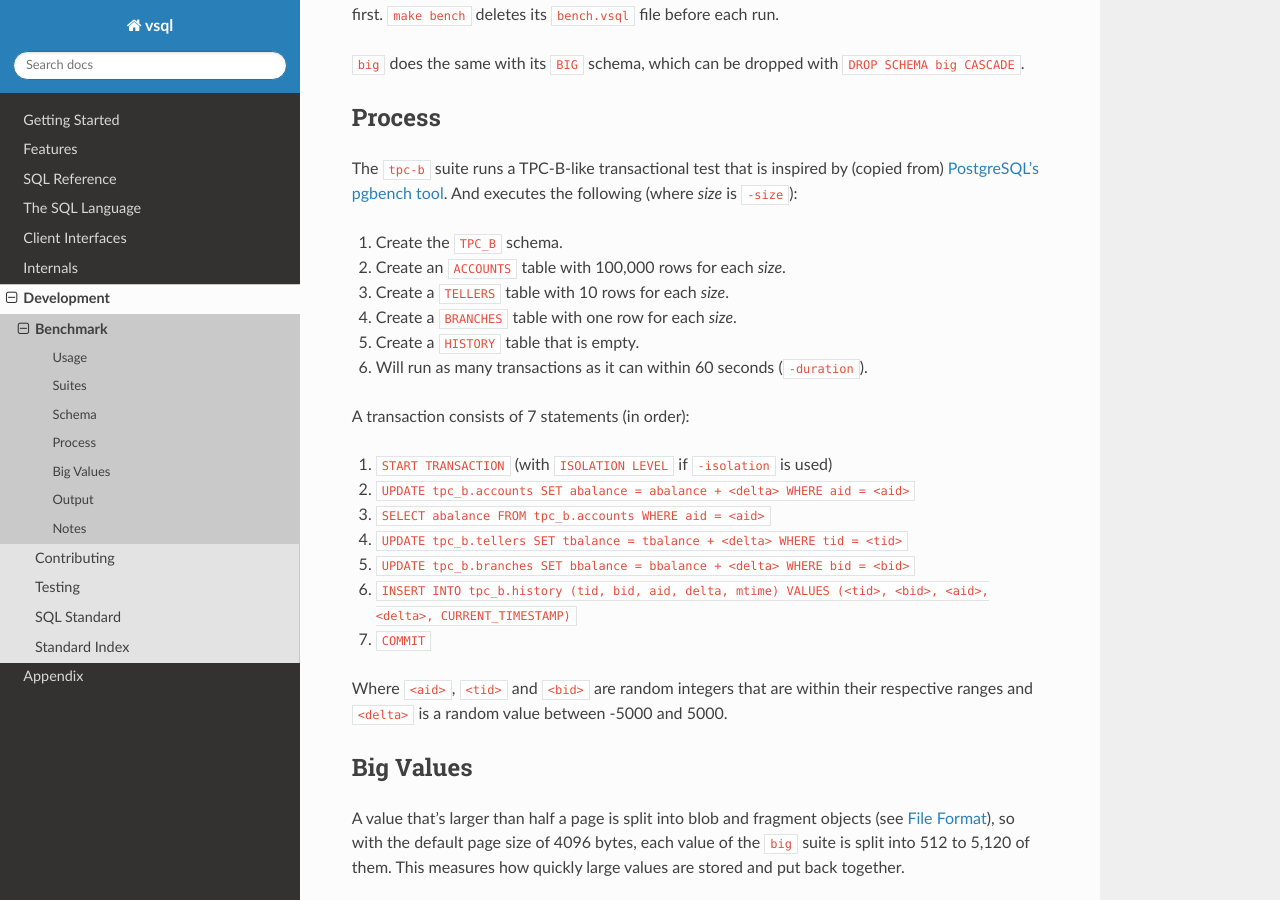
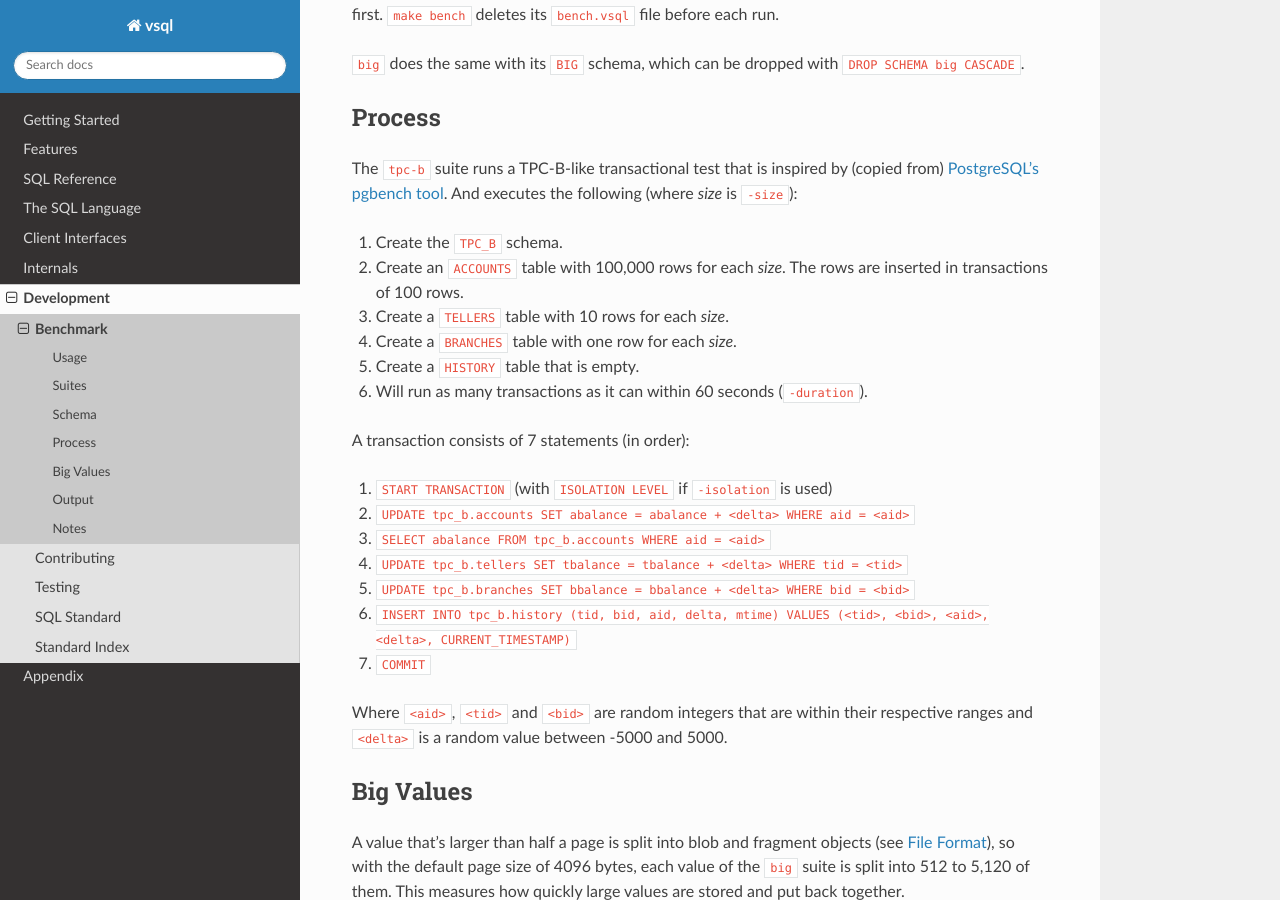
Before and after one commit to elliotchance/vsql, a Sphinx documentation site: the page built from docs/benchmark.rst, in a window 1280 px wide and 900 px high, scrolled down 2571 px. Built offline with Sphinx 7.4.7 and the Read the Docs theme 3.1.0, drawn with Linux system fonts in a browser that asks for light colours.

Commit message:
bench: Commit tpc-b-setup inserts in batches of 100
tpc-b-setup committed each of its 100,000 ACCOUNTS inserts on its own, and
each commit syncs the file. On Windows that takes over 20 minutes, which is
most of the time of make concurrency-test there (and a third of the Windows
CI job). The rows are now committed in transactions of 100, which is as fast
as before on macOS (larger transactions are slower for each row) and syncs
100 times less.

Co-Authored-By: Claude Opus 5.5 <noreply@anthropic.com>

```diff
--- a/docs/benchmark.rst
+++ b/docs/benchmark.rst
@@ -139,7 +139,8 @@ The ``tpc-b`` suite runs a TPC-B-like transactional test that is inspired by
 And executes the following (where *size* is ``-size``):
 
 1. Create the ``TPC_B`` schema.
-2. Create an ``ACCOUNTS`` table with 100,000 rows for each *size*.
+2. Create an ``ACCOUNTS`` table with 100,000 rows for each *size*. The rows are
+   inserted in transactions of 100 rows.
 3. Create a ``TELLERS`` table with 10 rows for each *size*.
 4. Create a ``BRANCHES`` table with one row for each *size*.
 5. Create a ``HISTORY`` table that is empty.
```
Also changed, not shown: 1 other file.
